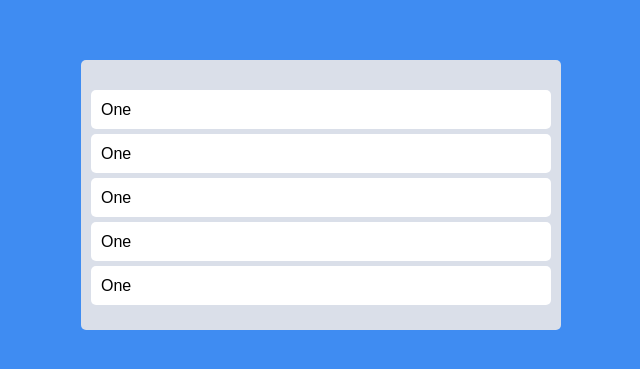
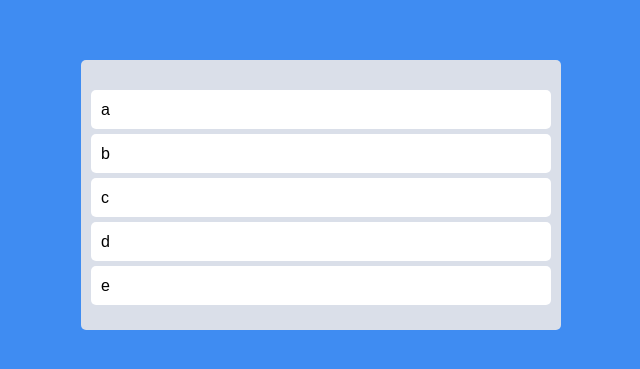
Before and after one commit to pildrums/Trello-clone, a React (Create React App) app: page / in a window 1280 px wide. Shown: the part 205-574 px from the top of the page, without its empty margins (319-959 px from the left). Built offline with nearby package versions, Linux system fonts and the light colour scheme.

Commit message:
Add reordering

```diff
--- a/src/App.tsx
+++ b/src/App.tsx
@@ -1,10 +1,26 @@
-import { DragDropContext, Draggable, Droppable } from "react-beautiful-dnd";
+import {
+  DragDropContext,
+  Draggable,
+  Droppable,
+  DropResult,
+} from "react-beautiful-dnd";
+import { useRecoilState } from "recoil";
 import styled from "styled-components";
-
-const todos = ["a", "b", "c", "d", "e"];
+import { todoState } from "./atoms";
 
 function App() {
-  const onDragEnd = () => {};
+  const [todos, setTodos] = useRecoilState(todoState);
+  const onDragEnd = ({ draggableId, destination, source }: DropResult) => {
+    if (!destination) return;
+    setTodos((currentTodos) => {
+      const copyTodos = [...currentTodos];
+      // 1) source.index에서 아이템 삭제
+      copyTodos.splice(source.index, 1);
+      // 2) destination.index로 item 다시 돌려두기
+      copyTodos.splice(destination?.index, 0, draggableId);
+      return copyTodos;
+    });
+  };
   return (
     <DragDropContext onDragEnd={onDragEnd}>
       <Wrapper>
@@ -13,14 +29,14 @@ function App() {
             {(magic) => (
               <Board ref={magic.innerRef} {...magic.droppableProps}>
                 {todos.map((todo, index) => (
-                  <Draggable draggableId={todo} index={index}>
+                  <Draggable key={todo} draggableId={todo} index={index}>
                     {(magic) => (
                       <Card
                         ref={magic.innerRef}
                         {...magic.dragHandleProps}
                         {...magic.draggableProps}
                       >
-                        One
+                        {todo}
                       </Card>
                     )}
                   </Draggable>
--- a/src/atoms.tsx
+++ b/src/atoms.tsx
@@ -1 +1,6 @@
 import { atom, selector } from "recoil";
+
+export const todoState = atom({
+  key: "todo",
+  default: ["a", "b", "c", "d", "e"],
+});
```
